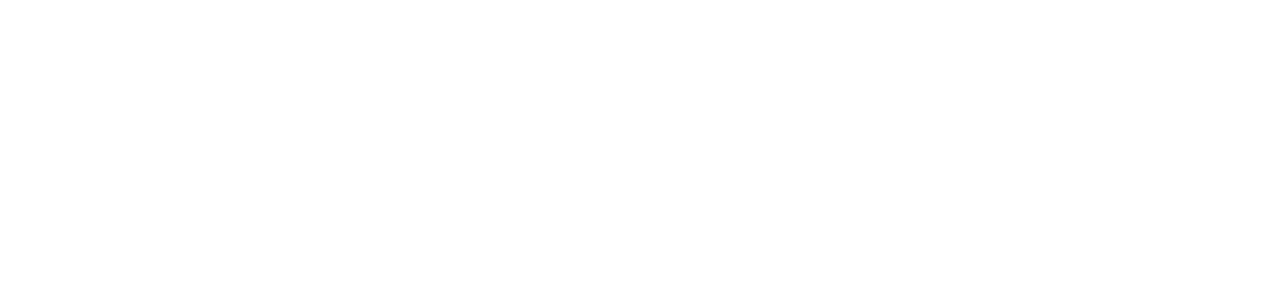
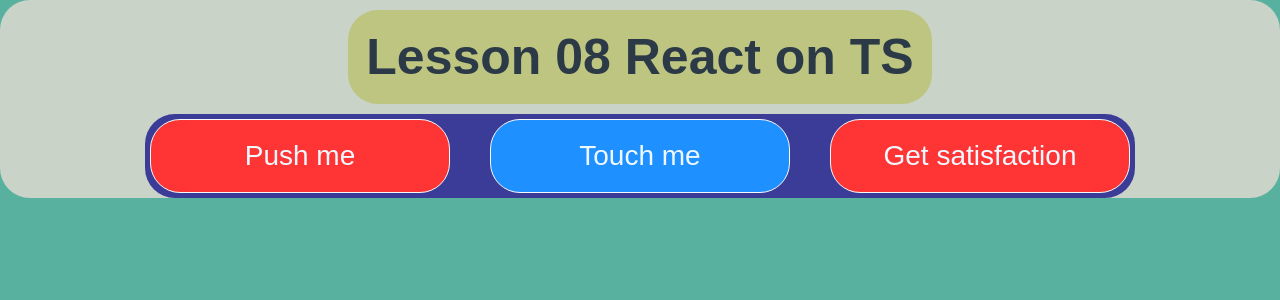
Before and after one commit to denisNejelschi/homeworksAF, a React (Create React App) app: page / in a window 1280 px wide. Shown: the top 300 px of the page. Built offline with nearby package versions, Linux system fonts and the light colour scheme.

Commit message:
lesson8 part one

```diff
--- /dev/null
+++ b/src/components/button/Button.tsx
@@ -0,0 +1,29 @@
+import './button.css';
+
+interface IbuttonProps{
+  isGetButton: boolean,
+  buttonText: string
+  onButtonClick?: () => void;
+}
+function Button({buttonText, isGetButton, onButtonClick}: IbuttonProps) {
+  const sendButton = 'Send data';
+  const getButton = 'Get data';
+  // от значения в этой переменной должен меняться цвет
+
+
+  // * запись тернарного оператора:
+  // { выражение ? если выражение верное : если выражение ложное }
+
+  return (
+    <button
+      onClick={onButtonClick}
+      className={`button ${isGetButton ? 'button-danger' : 'button-primary'}`}
+    >
+      {buttonText}
+    </button>
+  );
+}
+
+export default Button;
+
+// сделайте так, чтобы при значении true isGetButton кнопки были одного цвета, а при значении false другого
--- /dev/null
+++ b/src/components/button/button.css
@@ -0,0 +1,31 @@
+.button {
+  margin: 5px;
+  width: 300px;
+  padding: 20px 30px;
+  font-size: 28px;
+  color: aliceblue;
+  border: none;
+  border-radius: 30px;
+  border: solid 1.5px rgb(246, 250, 248);
+}
+.button:hover {
+  cursor: pointer;
+  opacity: 0.7;
+  transition: 0.3s;
+  box-shadow: inset 0 0 0 1000px rgba(14, 156, 61, 0.2);
+}
+.button:active {
+  transition: 0.3s;
+  opacity: 1;
+}
+
+.button-danger {
+  background-color: rgb(255, 53, 53);
+}
+
+.button-primary {
+  background-color: dodgerblue;
+}
+.visible .invisible {
+  display: none;
+}
--- a/src/lessons/lesson08/Lesson08.tsx
+++ b/src/lessons/lesson08/Lesson08.tsx
@@ -1,10 +1,27 @@
-const Lesson08=()=>{
+import React from "react";
+import "./lesson08.css";
+import Button from "../../components/button/Button";
 
-    return(
-        <>
+const Lesson08 = () => {
+const consolePush = () => {
+    console.log("Push me");
+}
+const consoleTouch = () => {
+    console.log("Touch me");
+}
+const consoleGet = () => {
+    console.log("Get satisfaction");
+}
 
-        </>
-    )
-
-}
-export default Lesson08
+  return (
+    <div className="container">
+      <h1>Lesson 08 React on TS</h1>
+      <div className="buttons">
+        <Button buttonText="Push me" isGetButton={true} onButtonClick={consolePush} />
+        <Button buttonText="Touch me" isGetButton={false} onButtonClick={consoleTouch} />
+        <Button buttonText="Get satisfaction" isGetButton={true} onButtonClick={consoleGet} />
+      </div>
+    </div>
+  );
+};
+export default Lesson08;
--- a/src/lessons/lesson08/lesson08.css
+++ b/src/lessons/lesson08/lesson08.css
@@ -0,0 +1,34 @@
+*{
+    margin: 0;
+    padding: 0;
+    box-sizing: border-box;
+    font-family: 'Poppins', sans-serif;
+    background-color:#58B19F ;
+}
+.container{
+    display: flex;
+    flex-direction: column;
+    justify-content: center;
+    align-items: center;
+
+    background-color:#CAD3C8;
+    border-radius: 30px;
+}
+h1{
+    padding: 18px;
+    text-align: center;
+    color: #2C3A47;
+    font-size: 50px;
+    background-color: #BDC581;
+    border-radius: 30px;
+    margin: 10px;
+}
+.buttons{
+    display: flex;
+    flex-direction: row;
+    justify-content: center;
+    align-items: center;
+    gap: 30px;
+    background-color: #3B3B98;
+    border-radius: 30px;
+}
```
